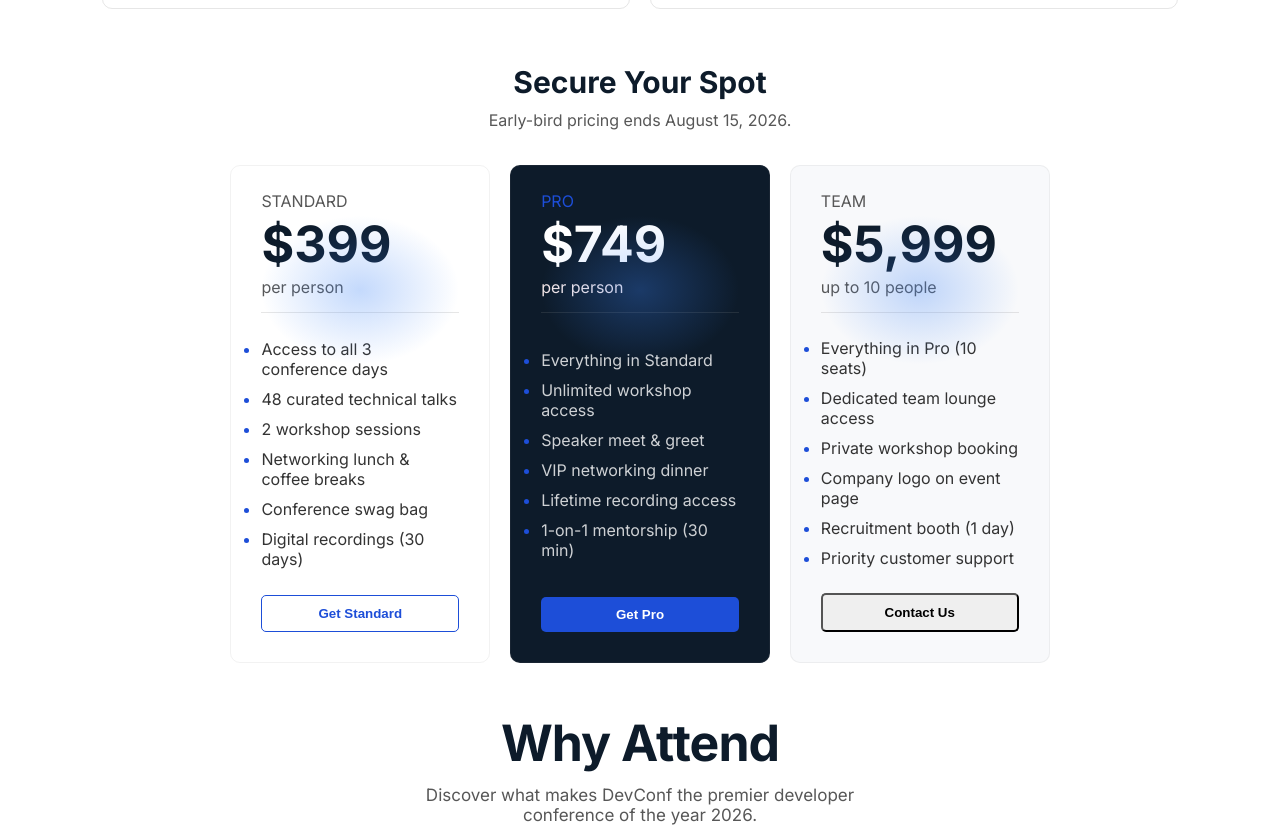
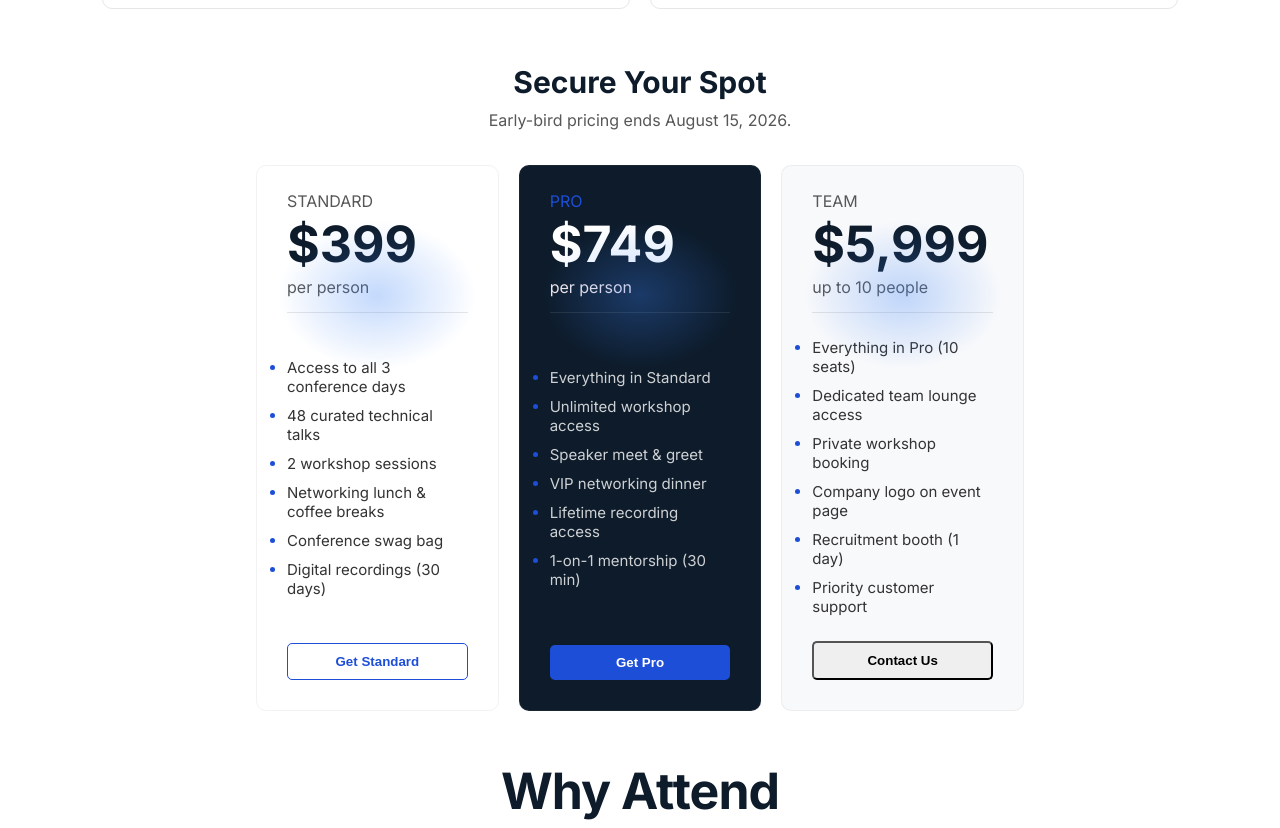
Before and after one commit to sudiptoroy12/B14-A01-DevConf-2026, a plain HTML site: page index.html in a window 1280 px wide. Shown: the part 1719-2547 px from the top of the page. Drawn offline with Linux system fonts and the light colour scheme.

Commit message:
price li font size change

```diff
--- a/style.css/main.css
+++ b/style.css/main.css
@@ -187,10 +187,11 @@ h2{
 
 
 .secure-sec{
-    padding: 20px 18%;
+    padding: 20px 20%;
 }
 .section-secure p{
     color: #575757;
+
 }
 .section-secure h2{
     color: #0D1B2A;
@@ -238,6 +239,9 @@ h2{
     gap: 10px;
     padding: 25px 0px;
 
+}
+.price-middle li{
+ font-size: 15px;
 }
 .text-color{
     color: rgba(255, 255, 255, 0.8);
```
